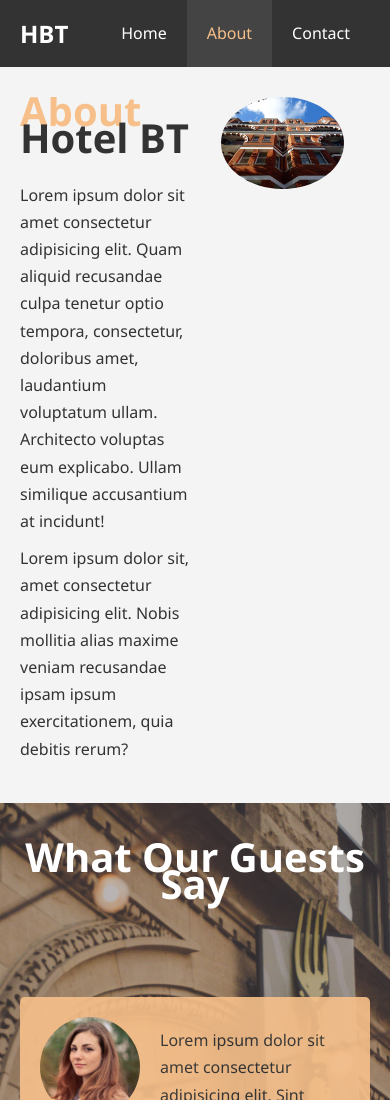
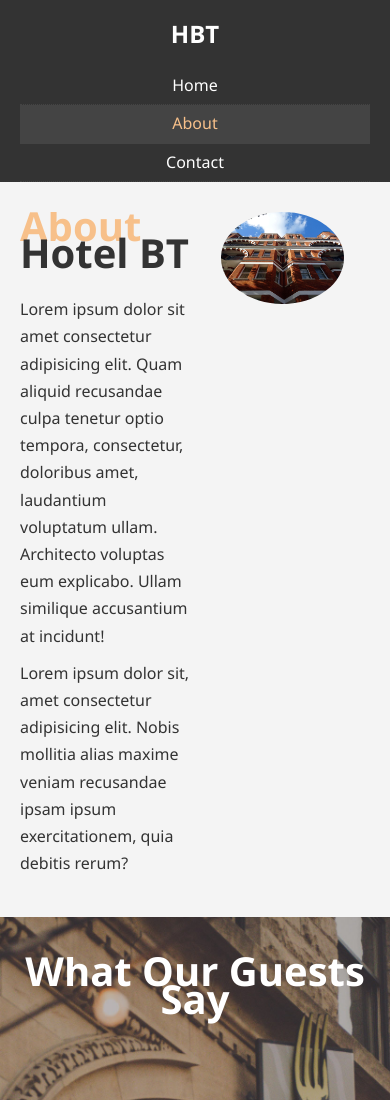
Before and after one commit to archeranimesh/udemy-htmlcss, a plain HTML site: page SRC/Section_05_Into_To_Responsive_Layout/hotel_website/about.html in a window 390 px wide. Shown: the top 1100 px of the page. Drawn offline with Linux system fonts and the light colour scheme.

Commit message:
Hotel Website: added mobile css to about and contact

```diff
--- a/SRC/Section_05_Into_To_Responsive_Layout/hotel_website/about.html
+++ b/SRC/Section_05_Into_To_Responsive_Layout/hotel_website/about.html
@@ -6,6 +6,7 @@
     <meta name="description" content="Welcome to the most extraordinary hotel in Bangalore, Karnataka">
     <meta name="keywords" content="hotel, Bangalore hotel, Karnataka">
     <link rel="stylesheet" href="css/style.css">
+    <link rel="stylesheet" media="screen and (max-width: 768px)" href="css/mobile.css">
     <title>Hotel BT | About</title>
 </head>
 <body>
```
Also changed, not shown: SRC/Section_05_Into_To_Responsive_Layout/hotel_website/contact.html (+1 -0 lines).
